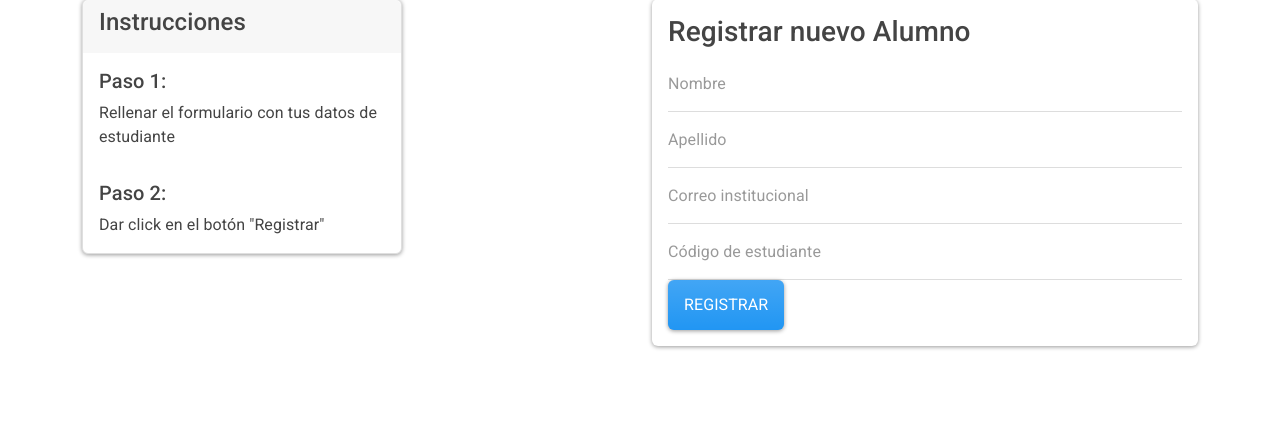
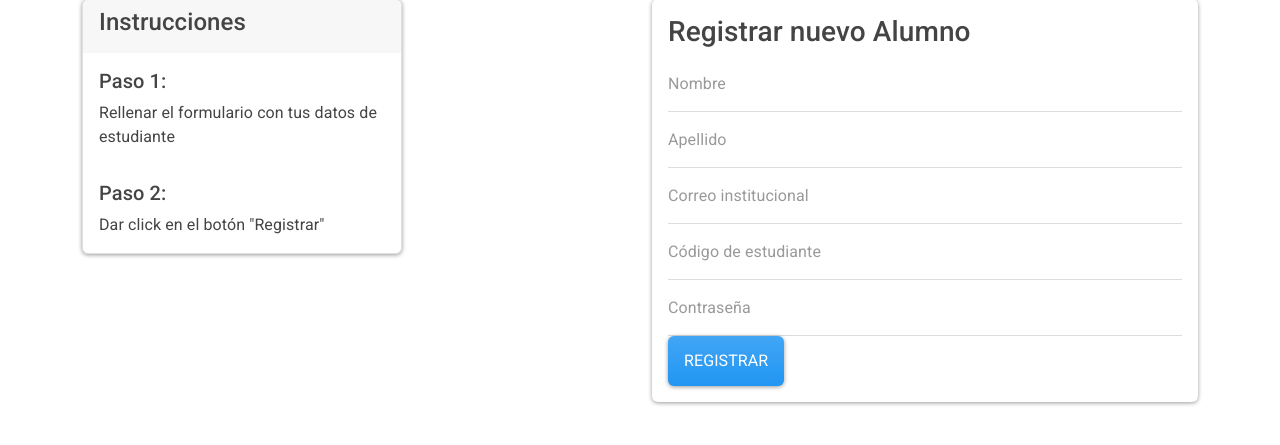
Before and after one commit to JesusMachaca/Sist_Dist-2, a Flask app: page /autenticacion/registro-usuario in a window 1280 px wide. Shown: the part 110-555 px from the top of the page. Run offline with Flask 3, Linux system fonts and the light colour scheme; some libraries are stand-ins or nearby versions.

Commit message:
Update registro-usuario.html

```diff
--- a/templates/registro-usuario.html
+++ b/templates/registro-usuario.html
@@ -44,6 +44,10 @@
                         <div class="form-group">
                             <input type="text" name="codigo" placeholder="Código de estudiante" class="form-control">
                         </div>
+                        <!-- Añadir el campo de contraseña -->
+                        <div class="form-group">
+                            <input type="password" name="password" placeholder="Contraseña" class="form-control" required>
+                        </div>
                         <div class="form-group">
                             <input type="submit" class="btn btn-primary btn-block" value="Registrar" name="Registrar">
                         </div>
```
